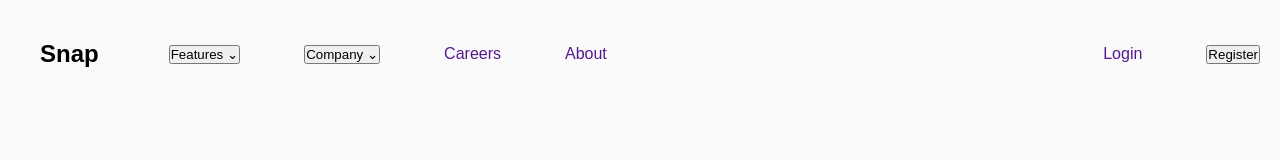
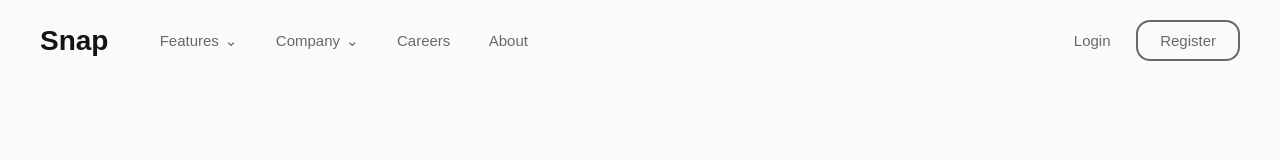
Before and after one commit to Xinfinitygen/snap-landing-page, a website built with Vite: page index.html in a window 1280 px wide. Built offline with nearby package versions, Linux system fonts and the light colour scheme.

Commit message:
Fix: fix navigation wrapping issues on split screens

```diff
--- a/css/styles.css
+++ b/css/styles.css
@@ -3,84 +3,153 @@
   padding: 0;
   box-sizing: border-box;
 }
+
 body {
   font-family: Arial, Helvetica, sans-serif;
   background: #fafafa;
 }
+
+/* --===== Navigation =====-- */
 nav {
   display: flex;
   justify-content: space-between;
   align-items: center;
-  padding: 20px;
+  flex-wrap: nowrap;
+  padding: 20px 40px;
+  width: 100%;
 }
+
+/* Grouping Logo + Main Links together on the left */
 .nav-primary-li {
   display: flex;
-  justify-content: center;
   align-items: center;
-  gap: 50px;
+  /* Dynamic spacing between "Snap" logo and the first menu link */
+  gap: clamp(1.5rem, 4vw, 4rem);
+  flex-grow: 1;
 }
-.nav-primary-li > h2 {
-    padding: 20px;
+
+.nav-primary-li h2 {
+  font-size: 28px;
+  font-weight: 700;
+  color: #141414;
 }
+
+/* The horizontal menu container */
 .nav-primary-li > ul {
   display: flex;
   list-style: none;
-  gap: 4rem;
+  align-items: center;
+  /* Automatically shrinks menu spaces */
+  gap: clamp(1rem, 3vw, 2.5rem);
+  margin: 0;
+  padding: 0;
 }
-.nav-primary-li > ul > li > a {
-  text-decoration: none;
-}
+
 .nav-item {
   position: relative;
 }
-.nav-item > ul > li {
-  position: relative;
+
+/* Targeting both the dropdown buttons AND standalone links */
+.nav-primary-li > ul > li > a,
+.dropdown-toggle {
+  background: none;
+  border: none;
+  text-decoration: none;
+  color: hsl(0, 0%, 41%);
+  font-size: 15px;
+  font-weight: 500;
+  font-family: inherit;
+  cursor: pointer;
+  display: flex;
+  align-items: center;
+  gap: 6px;
+  white-space: nowrap;
+  transition: color 0.2s ease;
 }
+
+.nav-primary-li > ul > li > a:hover,
+.dropdown-toggle:hover {
+  color: #141414;
+}
+
+/* --===== Right Side Auth Buttons =====-- */
+.nav-actions {
+  display: flex;
+  flex-wrap: nowrap;
+  gap: clamp(1rem, 2vw, 2rem);
+  align-items: center;
+}
+
+.nav-actions .login-btn {
+  text-decoration: none;
+  color: hsl(0, 0%, 41%);
+  font-size: 15px;
+  transition: color 0.2s ease;
+}
+
+.nav-actions .login-btn:hover {
+  color: #141414;
+}
+
+.nav-actions .register-btn {
+  background: none;
+  color: hsl(0, 0%, 41%);
+  border: 2px solid hsl(0, 0%, 41%);
+  padding: 10px 22px;
+  border-radius: 14px;
+  font-size: 15px;
+  cursor: pointer;
+  white-space: nowrap;
+  transition: all 0.2s ease;
+}
+
+.nav-actions .register-btn:hover {
+  color: #141414;
+  border-color: #141414;
+}
+
+/* --===== Dropdown Menus =====-- */
 .dropdown-menu {
   position: absolute;
   top: 100%;
-
   display: none;
   padding: 24px;
   z-index: 10;
   list-style: none;
-
   background: white;
   border-radius: 12px;
-  box-shadow: 0 10px 40px rgba(0, 0, 0, 0.1);
+  box-shadow: 0 10px 40px rgba(0, 0, 0, 0.06);
 }
+
+.dropdown-menu.active {
+  display: block;
+}
+
 .dropdown-menu > li > a {
   text-decoration: none;
-  color: hsl(0, 0%, 41%); /* Matches the designer's muted gray text color */
+  color: hsl(0, 0%, 41%);
   font-size: 14px;
   display: flex;
   align-items: center;
   gap: 16px;
   padding: 6px 0;
+  white-space: nowrap;
 }
-.dropdown-menu.active {
-  display: block;
+
+.dropdown-menu > li > a:hover {
+  color: black;
 }
+
+/* Aligning dropdown boxes cleanly beneath their text headers */
 .nav-item:nth-of-type(1) .dropdown-menu {
   right: 0;
-  min-width: 160px; /* Gives the icons and text breathing room */
-  margin-top: 16px; /* Clean gap below the button instead of a global margin */
+  min-width: 160px;
+  margin-top: 16px;
 }
 
 .nav-item:nth-of-type(2) .dropdown-menu {
-  left: 0; /* Forces it to expand rightward from the 'Company' text */
-  right: auto; /* Overrides the default right alignment */
+  left: 0;
+  right: auto;
   min-width: 130px;
   margin-top: 16px;
 }
-.dropdown-menu > li:last-child > a {
-  margin-bottom: 0; /* Prevents awkward extra padding at the bottom box border */
-}
-
-.dropdown-menu > li > a:hover {
-  color: black; /* Quick usability feedback layer */
-}
-
-.dropdown-menu.active {
-  display: block;
-}
--- a/index.html
+++ b/index.html
@@ -79,18 +79,15 @@
 
 
 
-                    <li><a href="">Careers</a></li>
+                    <li class="highlight"><a href="">Careers</a></li>
                     <li><a href="">About</a></li>
                 </ul>
             </div>
 
-            <div class="nav-primary-li">
-                <ul>
-                    <li>
-                        <a href="">Login</a>
-                    </li>
-                    <button>Register</button>
-                </ul>
+
+            <div class="nav-actions">
+                <a href="#" class="login-btn">Login</a>
+                <button class="register-btn">Register</button>
             </div>
 
         </nav>
```
